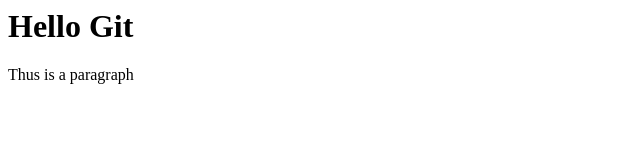
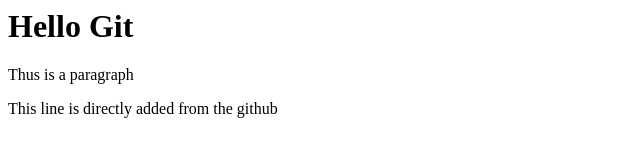
Before and after one commit to kapilsachan-primary/git-practice-project, a plain HTML site: page index.html in a window 1280 px wide. Shown: the whole page, without its empty margins (0-640 px from the left). Drawn offline with Linux system fonts and the light colour scheme.

Commit message:
Update index.html from github

```diff
--- a/index.html
+++ b/index.html
@@ -1,2 +1,3 @@
 <h1> Hello Git </h1>
 <p>Thus is a paragraph</p>
+<span>This line is directly added from the github</span>
```
